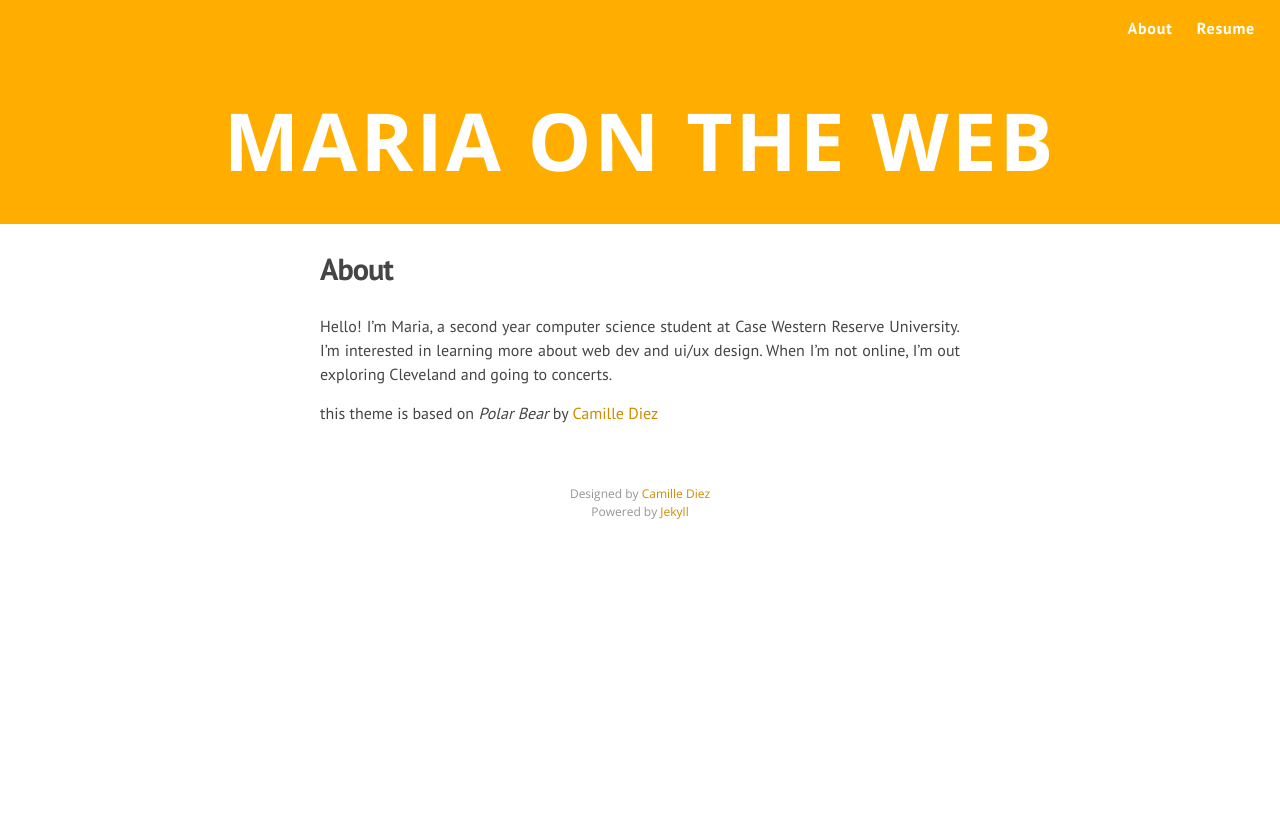
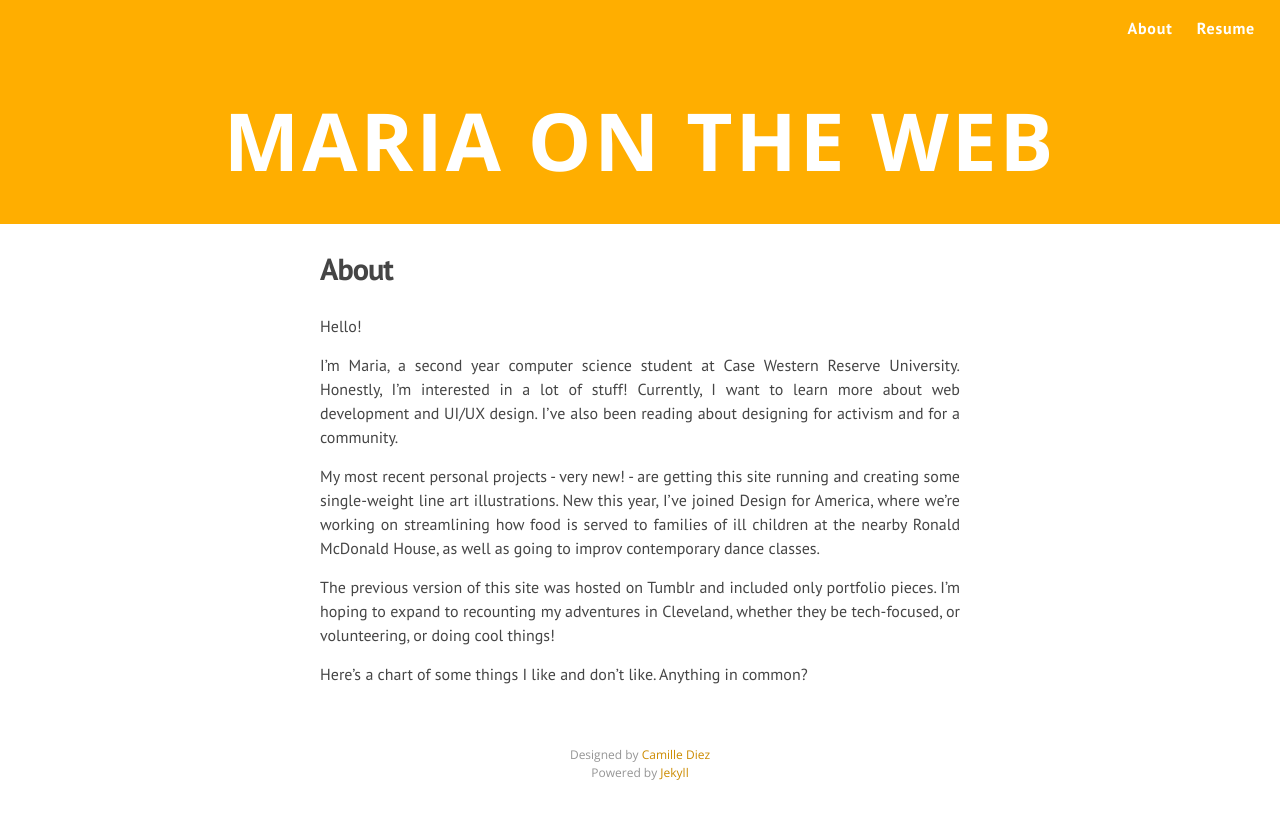
Before and after one commit to smithy545/CPD, a Jekyll site: the page built from about.md, in a window 1280 px wide. Shown: the top 819 px of the page. Built offline with Jekyll 4.4.1, drawn with Linux system fonts in a browser that asks for light colours; nearby versions of some CDN libraries; Markdown is read by kramdown in place of the engine named in the settings.

Commit message:
a less shitter bio i hope

```diff
--- a/about.md
+++ b/about.md
@@ -4,7 +4,12 @@ title: About
 permalink: /about/
 ---
 Hello!
-I'm Maria, a second year computer science student at Case Western Reserve University. I'm interested in learning more about web dev and ui/ux design.  When I'm not online, I'm out exploring Cleveland and going to concerts.
 
+I'm Maria, a second year computer science student at Case Western Reserve University.
+Honestly, I'm interested in a lot of stuff! Currently, I want to learn more about web development and UI/UX design. I've also been reading about designing for activism and for a community.
 
-this theme is based on *Polar Bear* by [Camille Diez](http://github.com/diezcami)
+My most recent personal projects - very new! - are getting this site running and creating some single-weight line art illustrations. New this year, I've joined Design for America, where we're working on streamlining how food is served to families of ill children at the nearby Ronald McDonald House, as well as going to improv contemporary dance classes.
+
+The previous version of this site was hosted on Tumblr and included only portfolio pieces. I'm hoping to expand to recounting my adventures in Cleveland, whether they be tech-focused, or volunteering, or doing cool things!
+
+Here's a chart of some things I like and don't like. Anything in common?
```
